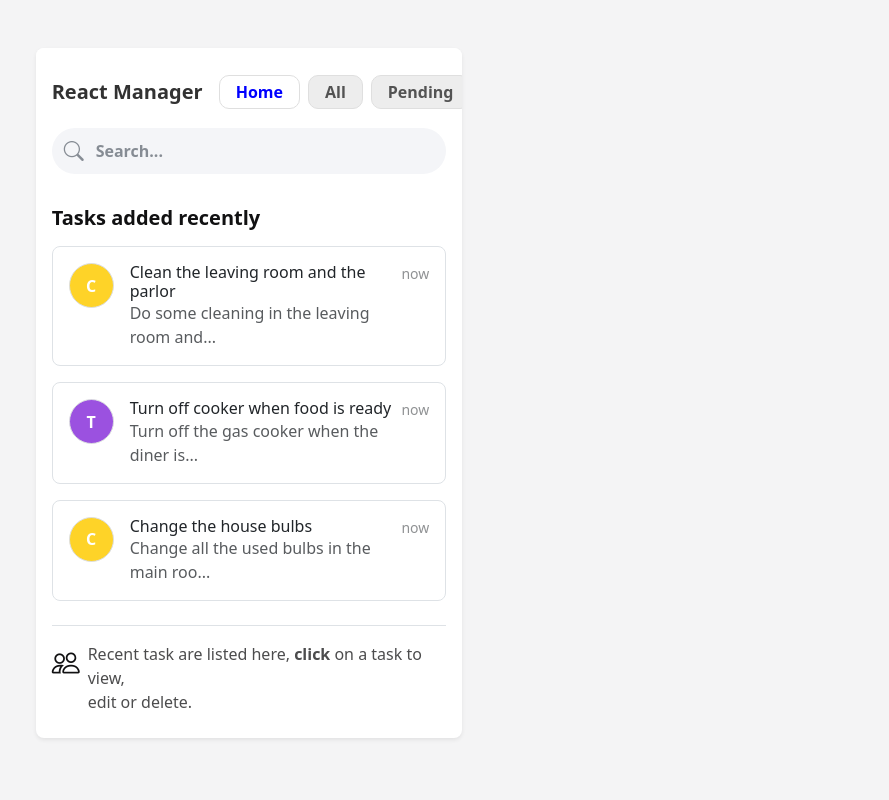
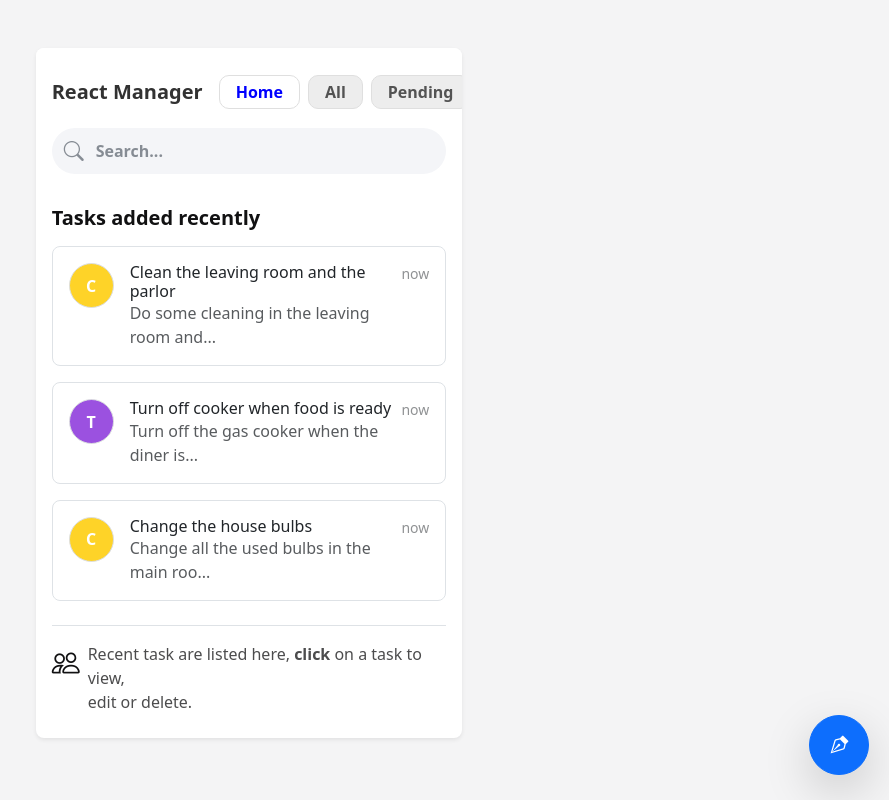
Before and after one commit to axelthereal/react-task-manager, a React (Vite) app in the folder reactmanager/: page / in a window 1280 px wide. Shown: the whole page, without its empty margins (391-1280 px from the left). Built offline with nearby package versions, Linux system fonts and the light colour scheme.

Commit message:
added a create task btn

```diff
--- a/reactmanager/src/assets/css/App.css
+++ b/reactmanager/src/assets/css/App.css
@@ -7,6 +7,14 @@ body {
 }
 .min-opacity {
   opacity: 75%;
+}
+.btn-add-task {
+  width: 60px;
+  height: 60px;
+  border-radius: 50% !important;
+  position: absolute;
+  right: 20px;
+  bottom: 25px;
 }
 .AppCard {
   overflow: hidden !important;
--- /dev/null
+++ b/reactmanager/src/components/buttons/AddTaskBtn.tsx
@@ -0,0 +1,11 @@
+const AddTaskBtn = () => {
+  return (
+    <>
+      <button className="btn btn-primary shadow-lg btn-add-task align-items-center justify-content-center d-flex btn-lg">
+        <span className="bi-vector-pen"></span>
+      </button>
+    </>
+  );
+};
+
+export default AddTaskBtn;
--- a/reactmanager/src/views/HomeView.tsx
+++ b/reactmanager/src/views/HomeView.tsx
@@ -3,6 +3,7 @@ import Navbar from "../components/headers/Navbar";
 import SearchForm from "../components/forms/SearchForm";
 import TaskList from "../components/lists/TasksList";
 import { Task, TaskState } from "../data/TasksTypes";
+import AddTaskBtn from "../components/buttons/AddTaskBtn";
 
 const HomeView = () => {
   const testTasks: Task[] = [
@@ -53,6 +54,7 @@ const HomeView = () => {
           </span>
         </div>
       </AppCard>
+      <AddTaskBtn />
     </>
   );
 };
```
